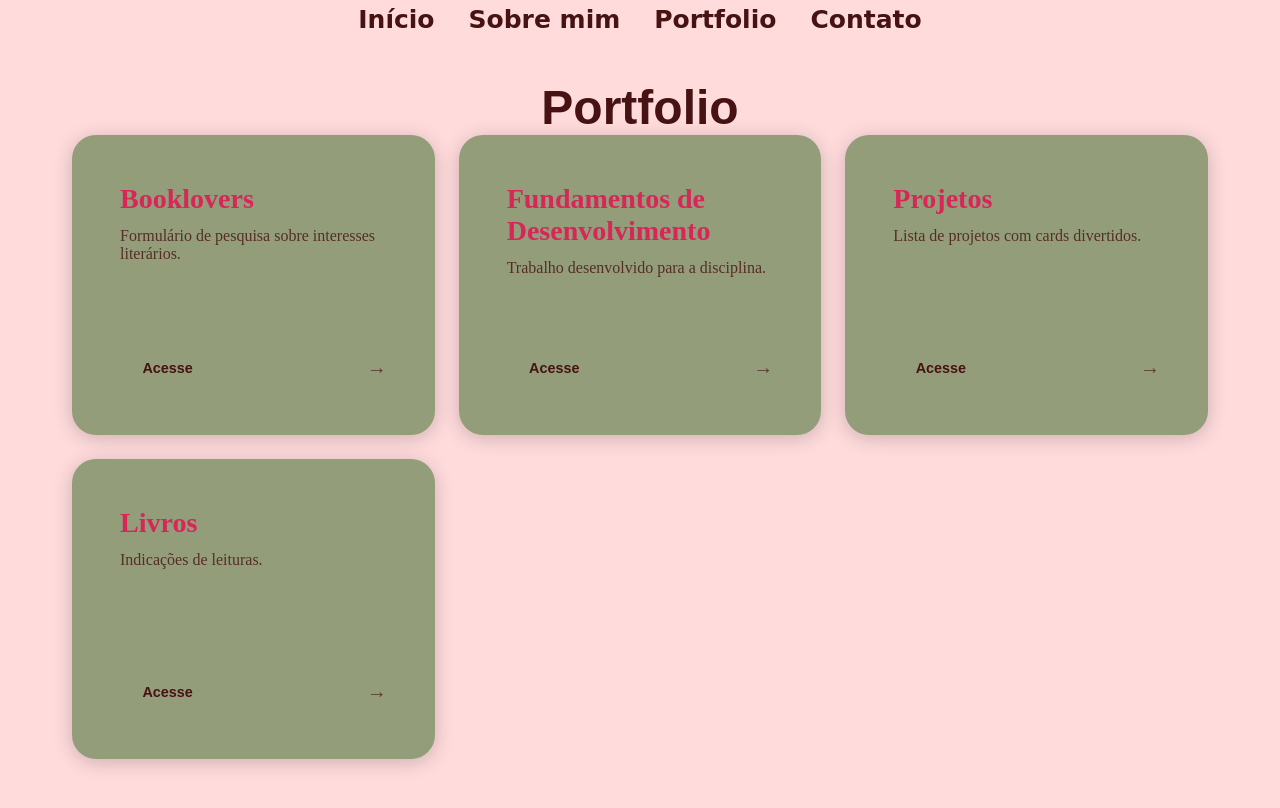
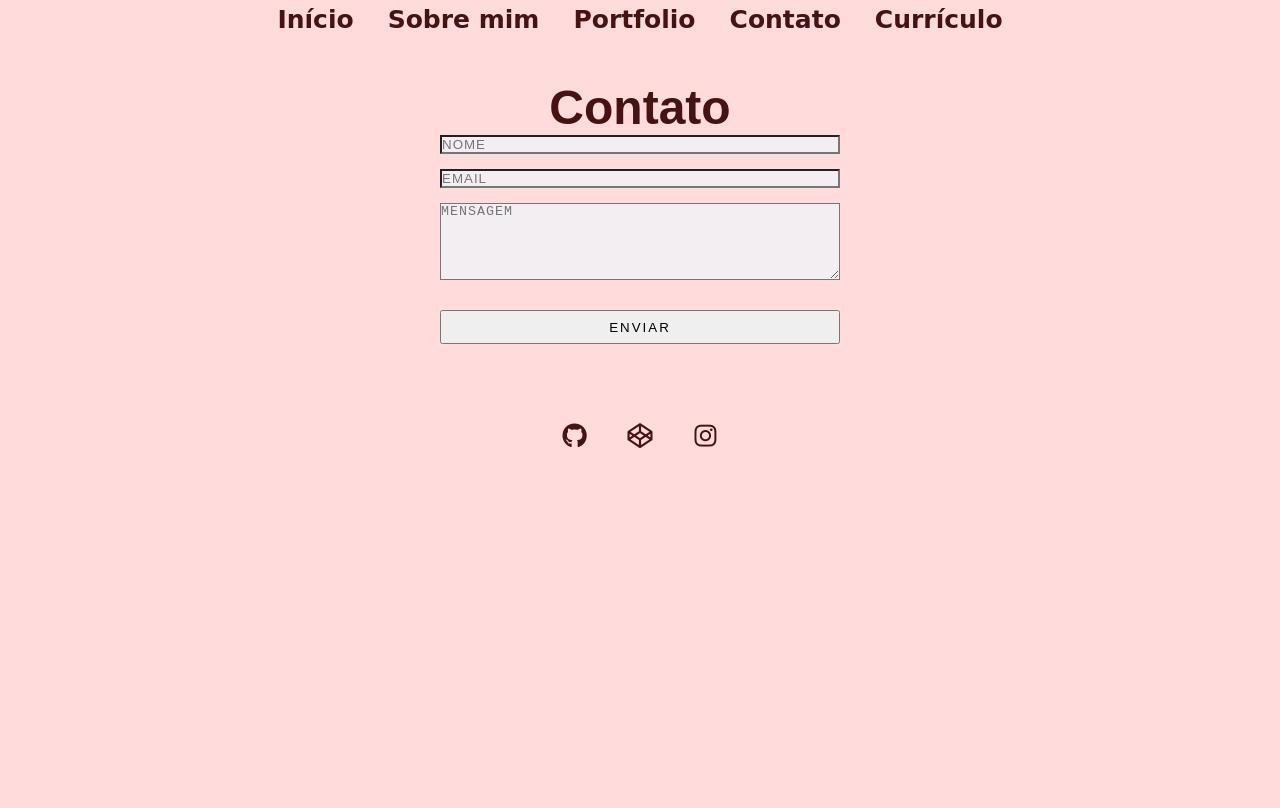
Before and after one commit to giiovanaa/trabalho_FPW, a plain HTML site: page pages/portfolio.html in a window 1280 px wide. Drawn offline with Linux system fonts and the light colour scheme; a web font is replaced by a local one.

Commit message:
Update portfolio.html

```diff
--- a/pages/portfolio.html
+++ b/pages/portfolio.html
@@ -1,71 +1,83 @@
-<!DOCTYPE html>
-<html lang="en">
+<!DOCTYPE html lang="pt-BR">
     <head>
         <meta charset="UTF-8">
         <meta name="viewport" content="width=device-width, initial-scale=1.0">
         <script src="https://kit.fontawesome.com/a130a3744b.js" crossorigin="anonymous"></script>
-        <link rel="shortcut icon" href="./assets/imgs/favicon.png">
+        <link rel="shortcut icon" href="../assets/imgs/favicon.png">
         <link rel="stylesheet" href="../style.css">
-        <title>FPW - Portfolio</title>
+        <title>FPW - Contato</title>
     </head>
-    <body>
 
-             <header>
-        <ul>
-          <li><a class="link" href="../index.html">Início</a></li>
-          <li><a class="link" href="../index.html#about">Sobre mim</a></li>
-          <li><a class="link" href="portfolio.html">Portfolio</a></li>
-          <li><a class="link" href="./contact.html">Contato</a></li>
-           </ul>
+    <body class="scrollBar">
+        <header>
+            <ul>
+                <li><a class="link" href="../index.html">Início</a></li>
+                <li><a class="link" href="../index.html#about">Sobre mim</a></li>
+                <li><a class="link" href="./portfolio.html">Portfolio</a></li>
+                <li><a class="link" href="contact.html">Contato</a></li>
+                <li><a class="link" href="https://senacscs.github.io/t2/blank/curriculo/index.html">Currículo</a></li>
+            </ul>
         </header>
 
         <main>
-            <section>
-                <h2>Portfolio</h2>
-                <div class="cards-container">
-                    <div class="card">
-                        <div class="card-content">
-                            <h3>Booklovers</h3>
-                            <p>Formulário de pesquisa sobre interesses literários.</p>
-                            <div class="card-footer" >
-                                <button class="card-button" onclick="window.location.href='https://giiovanaa.github.io/book-lovers-form/'">Acesse</button>
-                                <div class="card-icon">→</div>
-                            </div>
-                        </div>
-                    </div>
+            <h2>Contato</h2>
+            <section id="contact">
+                <form id="contact-form">
+                    <input
+                        type="text"
+                        class="form-control"
+                        id="name"
+                        placeholder="NOME"
+                        name="name"
+                        required="required">
 
-                    <div class="card">
-                        <div class="card-content">
-                            <h3>Fundamentos de Desenvolvimento</h3>
-                            <p>Trabalho desenvolvido para a disciplina.</p>
-                            <div class="card-footer" onclick="window.location.href='https://giiovanaa.github.io/trabalho_FDS/'">
-                                <button class="card-button">Acesse</button>
-                                <div class="card-icon">→</div>
-                            </div>
-                        </div>
-                    </div>
-                    <div class="card">
-                        <div class="card-content">
-                            <h3>Projetos</h3>
-                            <p>Lista de projetos com cards divertidos.</p>
-                            <div class="card-footer" >
-                                <button class="card-button" onclick="window.location.href='https://senacscs.github.io/t2/blank/projetos/index.html'">Acesse</button>
-                                <div class="card-icon">→</div>
-                            </div>
-                        </div>
-                    </div>
-                    <div class="card">
-                        <div class="card-content">
-                            <h3>Livros</h3>
-                            <p>Indicações de leituras.</p>
-                            <div class="card-footer" >
-                                <button class="card-button" onclick="window.location.href='https://senacscs.github.io/t2/blank/projetos/booklist/'">Acesse</button>
-                                <div class="card-icon">→</div>
-                            </div>
-                        </div>
-                    </div>
-                </div>
+                        <input
+                            type="email"
+                            class="form-control"
+                            id="email"
+                            placeholder="EMAIL"
+                            name="email"
+                            required="required">
+
+                            <textarea
+                                class="form-control"
+                                rows="5"
+                                placeholder="MENSAGEM"
+                                name="message"
+                                required="required"></textarea>
+
+                        <button class="btn btn-primary send-button" id="submit" type="submit">
+                            <span class="send-text">ENVIAR</span>
+                        </button>
+                </form>
+
             </section>
         </main>
+
+        <footer>
+            <ul class="social-media-list">
+                <li><a href="https://github.com/giiovanaa" target="_blank" class="contact-icon">
+                        <i class="fa fa-github" aria-hidden="true"></i></a>
+                </li>
+                <li><a href="https://codepen.io/giiovana" target="_blank" class="contact-icon">
+                        <i class="fa fa-codepen" aria-hidden="true"></i></a>
+                </li>
+                <li><a href="https://www.instagram.com/giovana.blank/" target="_blank" class="contact-icon">
+                        <i class="fa fa-instagram" aria-hidden="true"></i></a>
+                </li>
+            </ul>
+        </footer>
+
+    <script>
+        document.addEventListener('DOMContentLoaded', () => {
+            const form = document.querySelector('#contact-form');
+
+            form.addEventListener('submit', (e) => {
+                e.preventDefault();
+                alert('Este formulário não está funcional. Por favor, entre em contato diretamente pelas redes sociais.');
+                form.reset();
+            });
+        });
+    </script>
     </body>
 </html>
```
